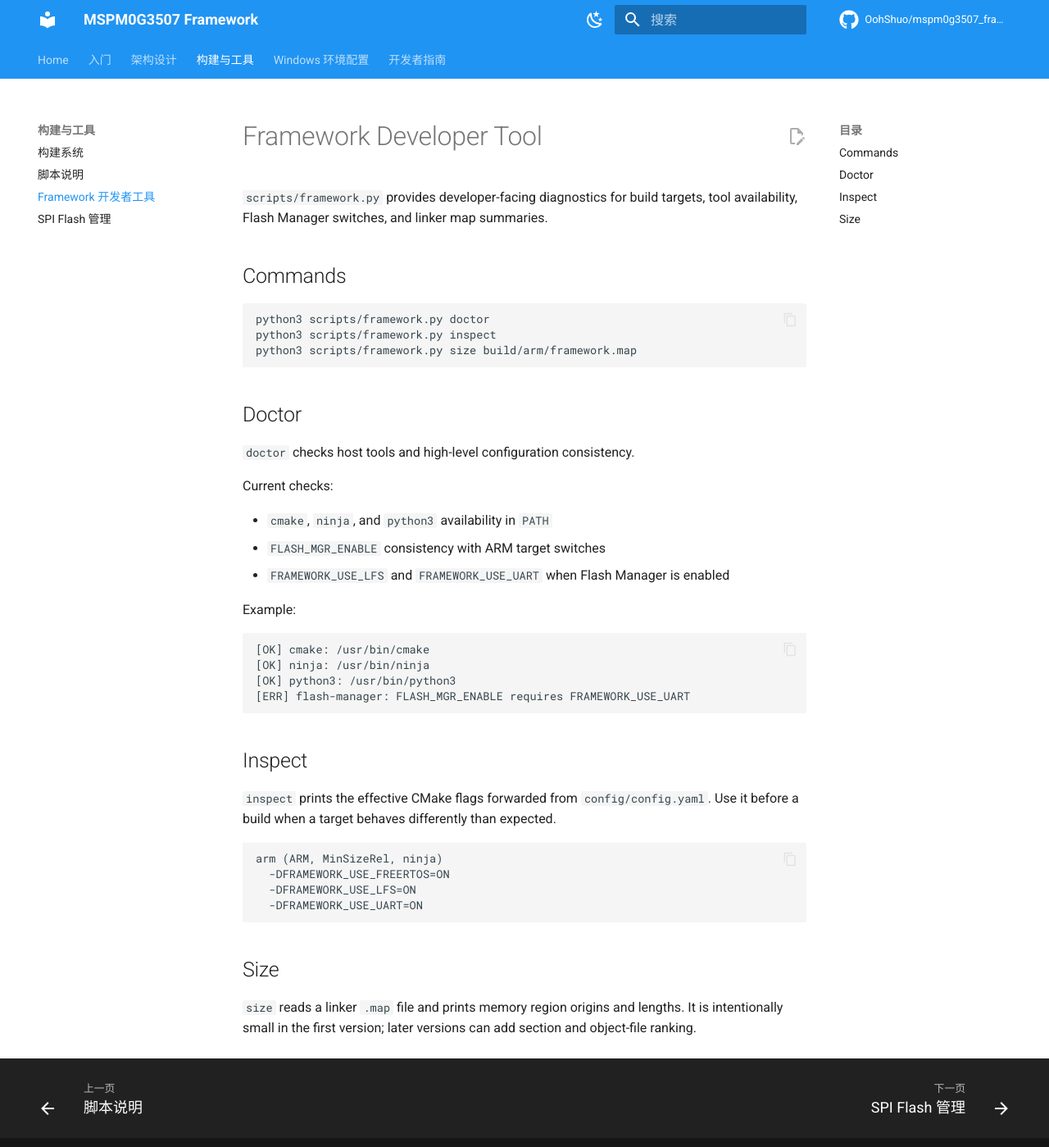
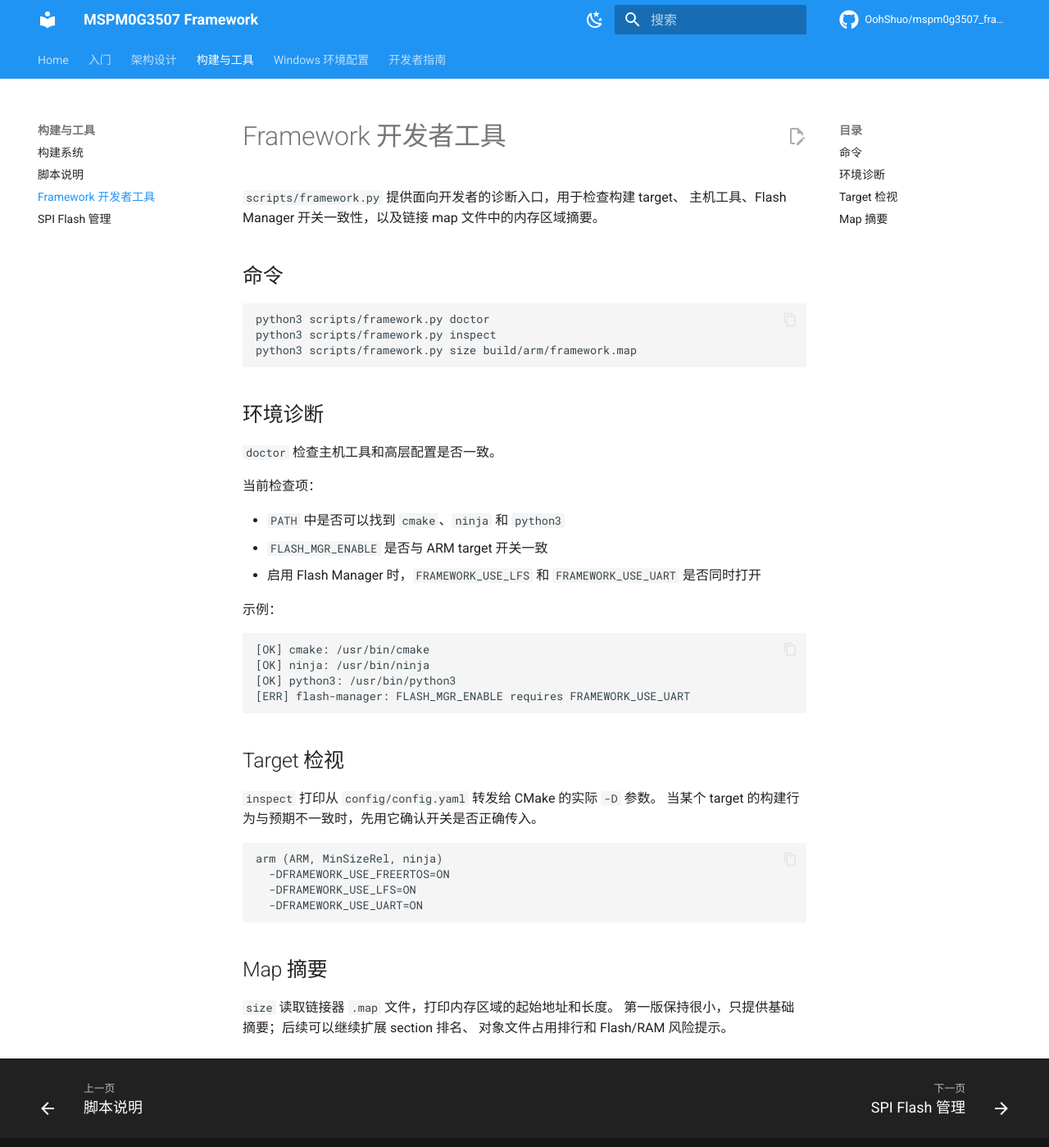
Before and after one commit to OohShuo/mspm0g3507_framework, an MkDocs documentation site: the page built from docs/framework_tool.md, in a window 1280 px wide and 1400 px high. Shown: the whole window at 82% size. Built offline with MkDocs 1.6.1 and Material for MkDocs 9.7.7, drawn with Linux system fonts in a browser that asks for light colours; comment, search, counter and statistics services are not loaded.

Commit message:
Localize framework tool docs to Chinese

````diff
--- a/docs/framework_tool.md
+++ b/docs/framework_tool.md
@@ -1,9 +1,9 @@
-# Framework Developer Tool
+# Framework 开发者工具
 
-`scripts/framework.py` provides developer-facing diagnostics for build targets,
-tool availability, Flash Manager switches, and linker map summaries.
+`scripts/framework.py` 提供面向开发者的诊断入口，用于检查构建 target、
+主机工具、Flash Manager 开关一致性，以及链接 map 文件中的内存区域摘要。
 
-## Commands
+## 命令
 
 ```bash
 python3 scripts/framework.py doctor
@@ -11,17 +11,17 @@ python3 scripts/framework.py inspect
 python3 scripts/framework.py size build/arm/framework.map
 ```
 
-## Doctor
+## 环境诊断
 
-`doctor` checks host tools and high-level configuration consistency.
+`doctor` 检查主机工具和高层配置是否一致。
 
-Current checks:
+当前检查项：
 
-- `cmake`, `ninja`, and `python3` availability in `PATH`
-- `FLASH_MGR_ENABLE` consistency with ARM target switches
-- `FRAMEWORK_USE_LFS` and `FRAMEWORK_USE_UART` when Flash Manager is enabled
+- `PATH` 中是否可以找到 `cmake`、`ninja` 和 `python3`
+- `FLASH_MGR_ENABLE` 是否与 ARM target 开关一致
+- 启用 Flash Manager 时，`FRAMEWORK_USE_LFS` 和 `FRAMEWORK_USE_UART` 是否同时打开
 
-Example:
+示例：
 
 ```text
 [OK] cmake: /usr/bin/cmake
@@ -30,10 +30,10 @@ Example:
 [ERR] flash-manager: FLASH_MGR_ENABLE requires FRAMEWORK_USE_UART
 ```
 
-## Inspect
+## Target 检视
 
-`inspect` prints the effective CMake flags forwarded from `config/config.yaml`.
-Use it before a build when a target behaves differently than expected.
+`inspect` 打印从 `config/config.yaml` 转发给 CMake 的实际 `-D` 参数。
+当某个 target 的构建行为与预期不一致时，先用它确认开关是否正确传入。
 
 ```text
 arm (ARM, MinSizeRel, ninja)
@@ -42,8 +42,8 @@ arm (ARM, MinSizeRel, ninja)
   -DFRAMEWORK_USE_UART=ON
 ```
 
-## Size
+## Map 摘要
 
-`size` reads a linker `.map` file and prints memory region origins and lengths.
-It is intentionally small in the first version; later versions can add section
-and object-file ranking.
+`size` 读取链接器 `.map` 文件，打印内存区域的起始地址和长度。
+第一版保持很小，只提供基础摘要；后续可以继续扩展 section 排名、
+对象文件占用排行和 Flash/RAM 风险提示。
````
